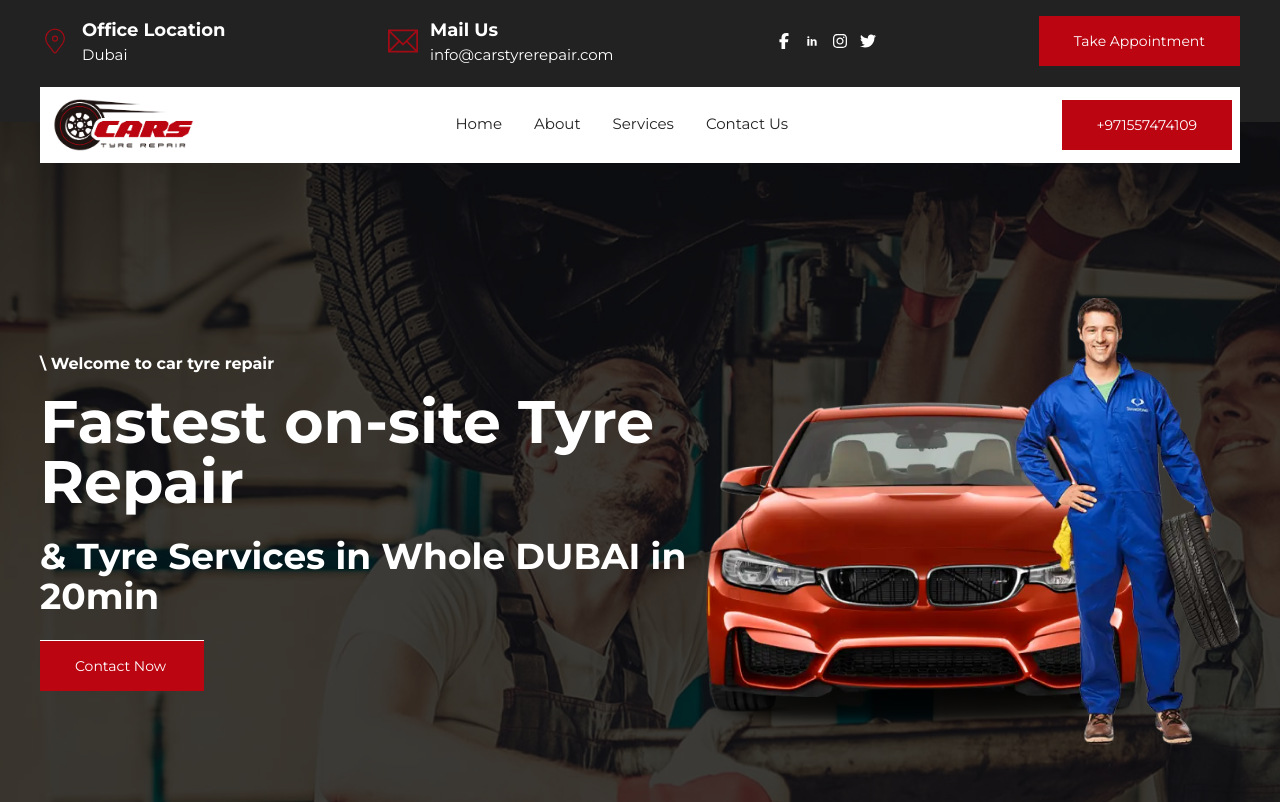
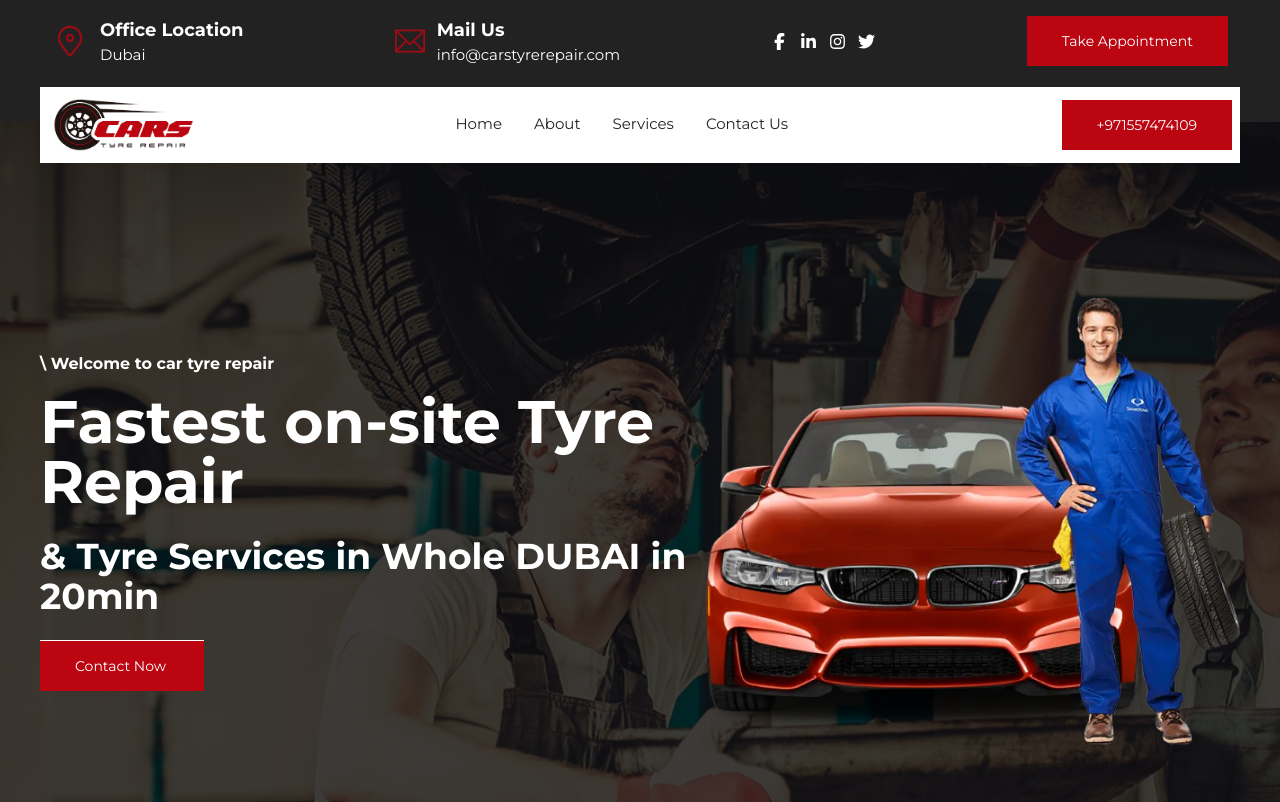
Before and after one commit to TopDEV-fs/CarstyreRepair_Website, a Next.js app: page / in a window 1280 px wide. Shown: the top 802 px of the page. Built offline with nearby package versions, Linux system fonts and the light colour scheme.

Commit message:
update custom font size, margin, padding and width and update linkedin icon

```diff
--- a/src/app/Components/Header.jsx
+++ b/src/app/Components/Header.jsx
@@ -2,7 +2,7 @@ import React from 'react'
 import { CiLocationOn } from "react-icons/ci"
 import { TfiEmail } from "react-icons/tfi"
 import { FaFacebookF } from "react-icons/fa6"
-import { TiSocialLinkedin } from "react-icons/ti"
+import { FaLinkedinIn } from "react-icons/fa";
 import { FaInstagram } from "react-icons/fa6"
 import { FaTwitter } from "react-icons/fa"
 
@@ -10,35 +10,35 @@ import { FaTwitter } from "react-icons/fa"
 const Header = () => {
   return (
     <header className='bg-[#222222] text-white flex justify-center pt-4 max-lg:hidden'>
-        <div className='w-full max-w-[1200px] flex justify-between  pb-[55px]'>
+        <div className='container w-full flex justify-between pb-fiftyfive mx-twintytwo px-3'>
             {/* Location */}
-            <div className='flex gap-3 items-center'>
-                <CiLocationOn  className='text-3xl text-[#A00B15]'/>
+            <div className='flex gap-3 items-center justify-center'>
+            <CiLocationOn className="text-4xl text-[#A00B15] stroke-[.5px]" />
                 <div>
                     <h5 className='font-semibold text-lg'>Office Location</h5>
-                    <p className='text-[15px]'>Dubai</p>
+                    <p className='text-fifteen'>Dubai</p>
                 </div>
             </div>
             {/* Mail */}
-            <div className='flex gap-3 items-center'>
+            <div className='flex gap-3 items-center justify-center'>
                 <TfiEmail className='text-3xl text-[#A00B15]'/>
                 <div>
                     <h5 className='font-semibold text-lg'>Mail Us</h5>
-                    <p className='text-[15px]'><a href=''>info@carstyrerepair.com</a></p>
+                    <p className='text-fifteen'><a href=''>info@carstyrerepair.com</a></p>
                 </div>
             </div>
             {/* Social Icons */}
-            <div className='flex items-center'>
-                <ul className='flex gap-3'>
+            <div className='flex items-center justify-center'>
+                <ul className='flex gap-3 text-seventeen'>
                     <li><a href="#"><FaFacebookF /></a></li>
-                    <li><a href="#"><TiSocialLinkedin /></a></li>
+                    <li><a href="#"><FaLinkedinIn /></a></li>
                     <li><a href="#"><FaInstagram /></a></li>
                     <li><a href="#"><FaTwitter /></a></li>
                 </ul>
             </div>
             {/* Appointment Button */}
-            <div className='flex items-center'>
-                <a href='#' className='bg-[#BB0612] text-center text-sm py-[15px] px-[35px] hover:bg-transparent'>
+            <div className='flex items-center justify-center'>
+                <a href='#' className='bg-[#BB0612] text-sm py-fifteen px-thirtyfive hover:bg-transparent'>
                     Take Appointment
                 </a>
             </div>
--- a/src/app/globals.css
+++ b/src/app/globals.css
@@ -11,6 +11,10 @@
   margin: 0;
   padding: 0;
   box-sizing: border-box;
+}
+
+.container {
+  max-width: 1200px;
 }
 
 :root {
--- a/tailwind.config.js
+++ b/tailwind.config.js
@@ -21,6 +21,18 @@ module.exports = {
       lineHeight: {
         'custom-1.9': '1.9',
       },
+      fontSize: {
+        fifteen: '15px',
+        seventeen: '17px'
+      },
+      padding: {
+        fifteen: '15px',
+        thirtyfive: '35px',
+        fiftyfive: '55px'
+      },
+      margin: {
+        twintytwo: '22px'
+      },
     },
   },
   plugins: [],
```
